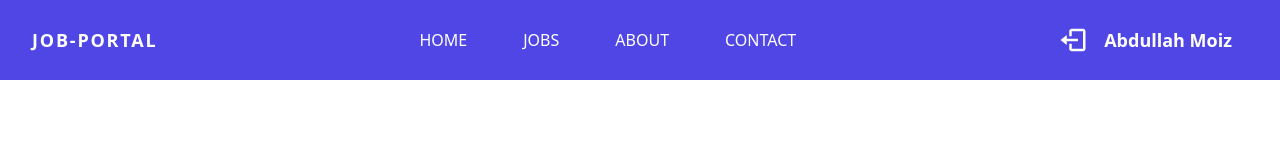
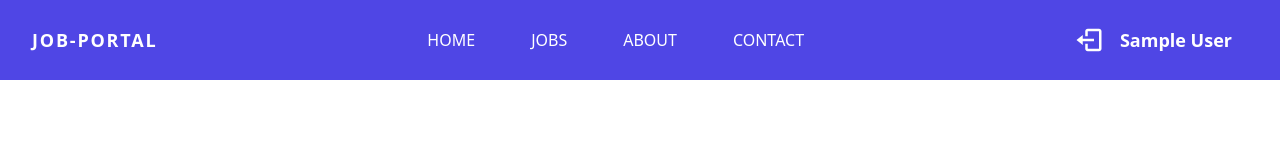
Before and after one commit to Abdullah-moiz/Job-Portal, a Next.js app: page /frontend/dashboard in a window 1280 px wide. Shown: the top 160 px of the page. Built offline with nearby package versions, Linux system fonts and the light colour scheme; no server answers; sample sign-in values are in the browser's storage.

Commit message:
fixing nav issues

```diff
--- a/components/NavBar.jsx
+++ b/components/NavBar.jsx
@@ -54,7 +54,7 @@ export default function NavBar() {
                         <>
 
                             <BiLogOut onClick={handleLogout} className=' cursor-pointer text-3xl hover:text-red-500 transition-all duration-700' />
-                            <p className='text-lg px-4 font-semibold'>Abdullah Moiz</p>
+                            <p className='text-lg px-4 font-semibold'>{user?.name}</p>
                         </>
                     ) : (
                         <>
```
